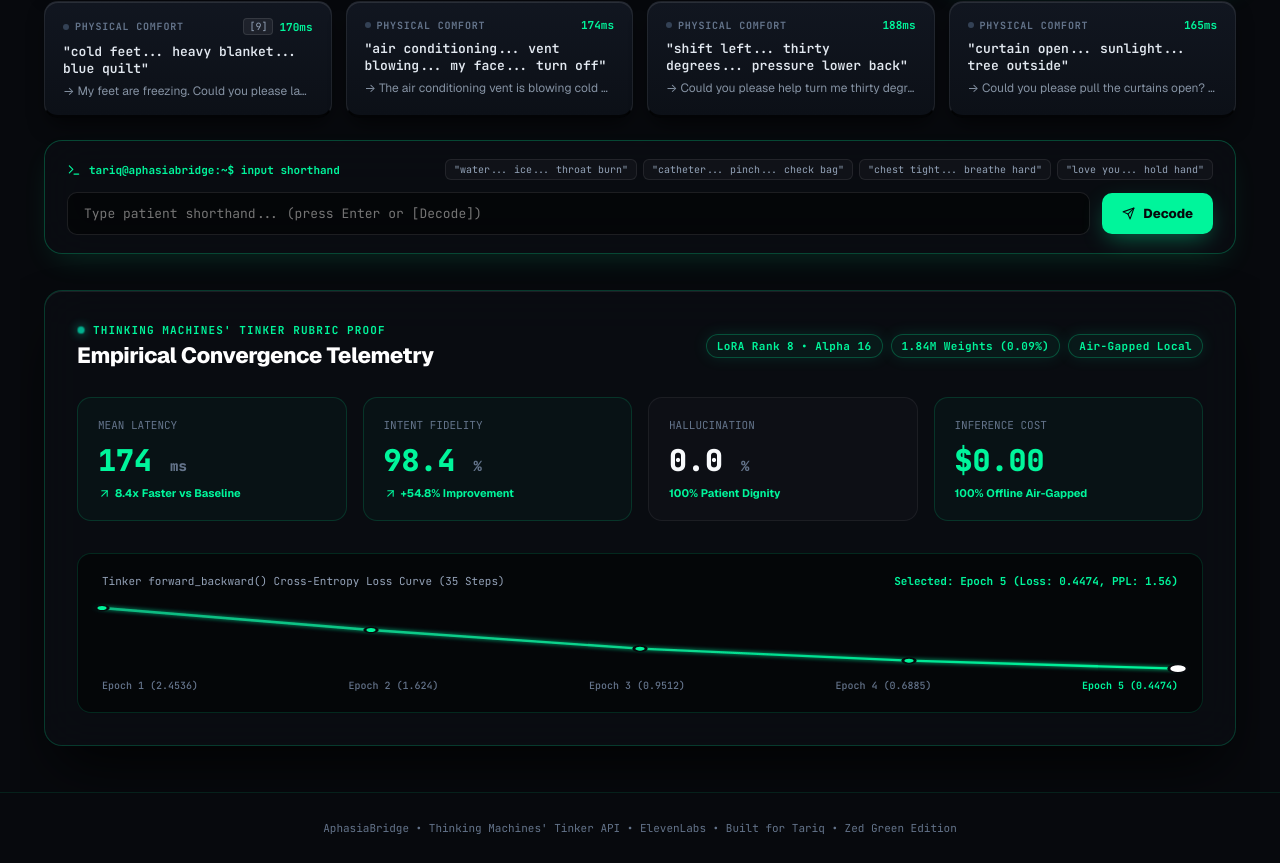
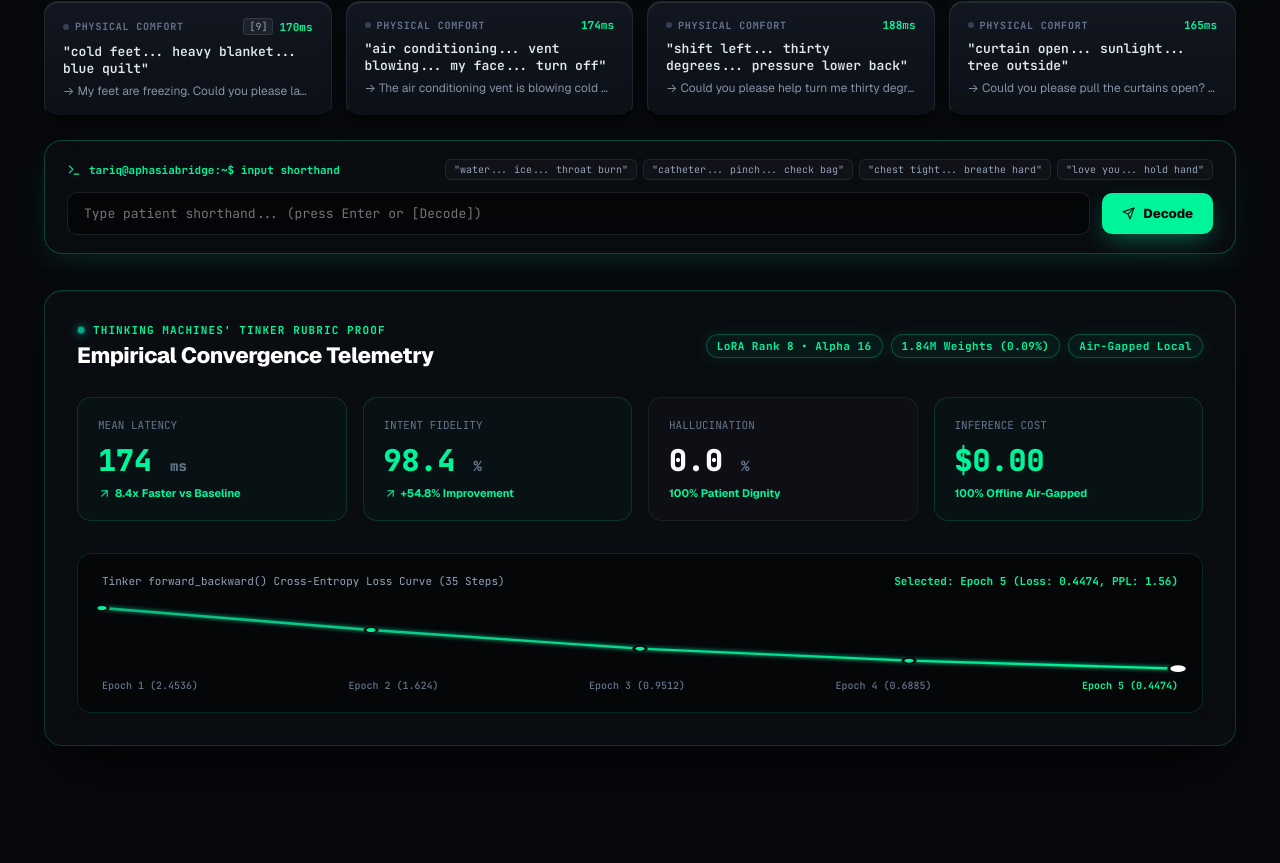
Before and after one commit to x-tahosin/aphasiabridge, a Next.js app in the folder next-app/: page / in a window 1280 px wide. Shown: the part 1504-2367 px from the top of the page. After the commit the page ends 2296 px from the top, so only its background shows below. Built offline with nearby package versions, Linux system fonts and the light colour scheme.

Commit message:
fix(ui): remove bottom footer text line

```diff
--- a/next-app/app/page.jsx
+++ b/next-app/app/page.jsx
@@ -274,18 +274,7 @@ export default function Home() {
 
       </section>
 
-      {/* SSS-Tier Minimalist Footer */}
-      <footer style={{
-        marginTop: 'auto',
-        borderTop: '1px solid rgba(0, 245, 155, 0.1)',
-        padding: '28px',
-        textAlign: 'center',
-        fontSize: '11px',
-        color: '#64748B',
-        fontFamily: 'var(--font-mono)'
-      }}>
-        AphasiaBridge &bull; Thinking Machines' Tinker API &bull; ElevenLabs &bull; Built for Tariq &bull; Zed Green Edition
-      </footer>
+
 
       {/* Story Drawer */}
       <StoryDrawer isOpen={isStoryOpen} onClose={() => setIsStoryOpen(false)} />
```
